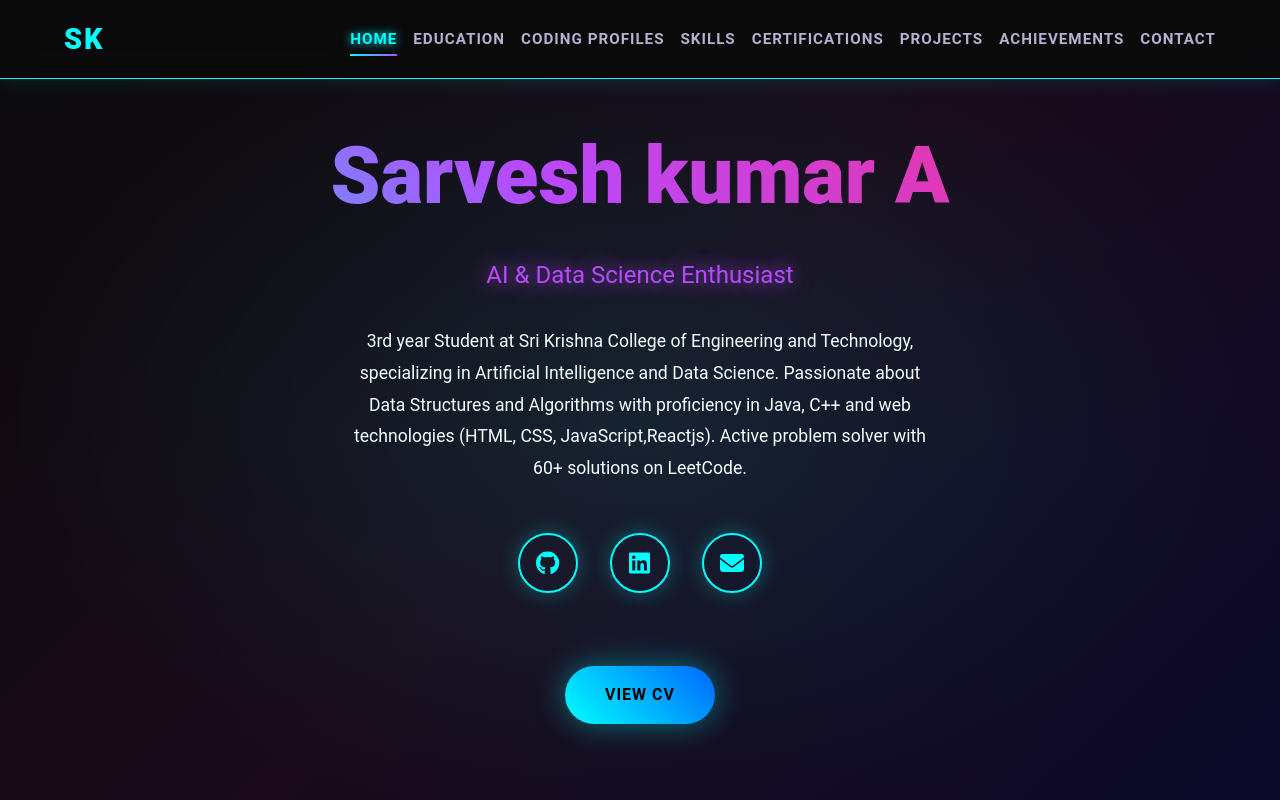
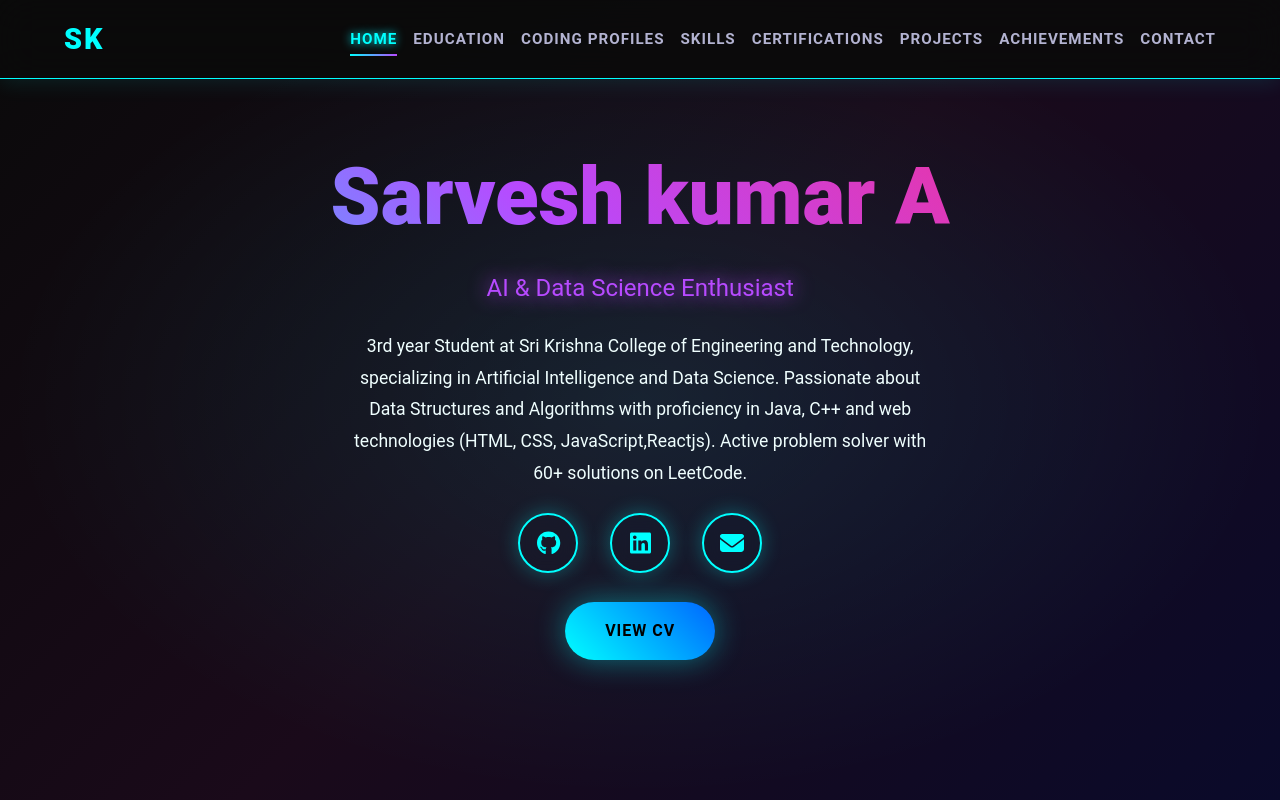
Before and after one commit to sarveshprince/portfolio, a plain HTML site: page index.html in a window 1280 px wide. Shown: the top 800 px of the page. Drawn offline with nearby package versions, Linux system fonts and the light colour scheme; no server answers; a script that the page names is missing.

Commit message:
transition update

```diff
--- a/index.html
+++ b/index.html
@@ -45,11 +45,11 @@
             </p>
             <div class="social-links">
                 <a href="https://github.com/sarveshprince" target="_blank"><i class="fab fa-github"></i></a>
-                <a href="https://linkedin.com/in/pranesh-j-s-136495292/" target="_blank"><i class="fab fa-linkedin"></i></a>
+                <a href="https://linkedin.com/in/sarvesh-kumar-202261334/" target="_blank"><i class="fab fa-linkedin"></i></a>
                 <a href="mailto:sarvesh.jr10@gmail.com"><i class="fas fa-envelope"></i></a>
             </div>
             <br>
-            <a href="https://drive.google.com/file/d/1IDV-1EAV8Gzlk4pMBG0oxLROlJTLhN48/view?usp=drive_link" target="_blank" class="btn">View CV</a>
+            <a href="https://drive.google.com/file/d/1IDV-1EAV8Gzlk4pMBG0oxLROlJTLhN48/view?usp=sharing" class="btn">View CV</a>
         </div>
     </section>
     <section id="education" class="education">
@@ -478,20 +478,17 @@ window.onclick = function(event) {
 </body>
 </html>
 </html>
-};
 </script>
 
 </body>
 </html>
 </html>
-    }
-};
+
 </script>
 
 </body>
 </html>
 </html>
-};
 </script>
 
 </body>
--- a/portfolio.css
+++ b/portfolio.css
@@ -66,18 +66,10 @@ body::before {
     radial-gradient(circle at 20% 50%, rgba(0, 255, 255, 0.05) 0%, transparent 50%),
     radial-gradient(circle at 80% 20%, rgba(183, 74, 255, 0.05) 0%, transparent 50%),
     radial-gradient(circle at 40% 80%, rgba(255, 42, 127, 0.05) 0%, transparent 50%);
-  animation: backgroundShift 20s ease-in-out infinite alternate;
+  /* Remove animation to prevent background from becoming translucent */
+  /* animation: backgroundShift 20s ease-in-out infinite alternate; */
   pointer-events: none;
   z-index: -1;
-}
-
-@keyframes backgroundShift {
-  0% {
-    transform: translateX(0) translateY(0) scale(1);
-  }
-  100% {
-    transform: translateX(-10px) translateY(-10px) scale(1.05);
-  }
 }
 
 /* ===============================================
@@ -197,8 +189,10 @@ nav, .nav-container {
 
 .hero-content {
   max-width: 800px;
-  padding: 2rem;
-  animation: heroFadeIn 2s ease-out;
+  padding: 0.1rem;
+  /* animation: heroFadeIn 2s ease-out; */
+  /* Prevent scroll jump after fade-in */
+  will-change: transform;
 }
 
 @keyframes heroFadeIn {
@@ -208,14 +202,14 @@ nav, .nav-container {
   }
   to {
     opacity: 1;
-    transform: translateY(0);
+    transform: translateY(0); /* Stay at top after animation */
   }
 }
 
 .hero h1 {
   font-size: clamp(2.5rem, 8vw, 5rem);
   font-weight: 900;
-  margin-bottom: 1rem;
+  margin-bottom: 0.5rem;
   background: linear-gradient(45deg, var(--neon-cyan), var(--neon-purple), var(--neon-pink));
   background-size: 200% 200%;
   -webkit-background-clip: text;
@@ -237,7 +231,7 @@ nav, .nav-container {
 .typewriter {
   font-size: 1.5rem;
   color: var(--neon-purple);
-  margin-bottom: 2rem;
+  margin-bottom: 1.5rem;
   text-shadow: 0 0 20px var(--neon-purple);
   /* animation: typewriter 4s steps(40) 1s both; */
 }
@@ -254,7 +248,7 @@ nav, .nav-container {
 .hero-description {
   font-size: 1.1rem;
   line-height: 1.8;
-  margin-bottom: 3rem;
+  margin-bottom: 1.5rem;
   color: var(--text-secondary);
   max-width: 600px;
   margin-left: auto;
@@ -266,7 +260,7 @@ nav, .nav-container {
   display: flex;
   justify-content: center;
   gap: 2rem;
-  margin-bottom: 3rem;
+  margin-bottom: 0.2rem;
 }
 
 .social-links a {
```
